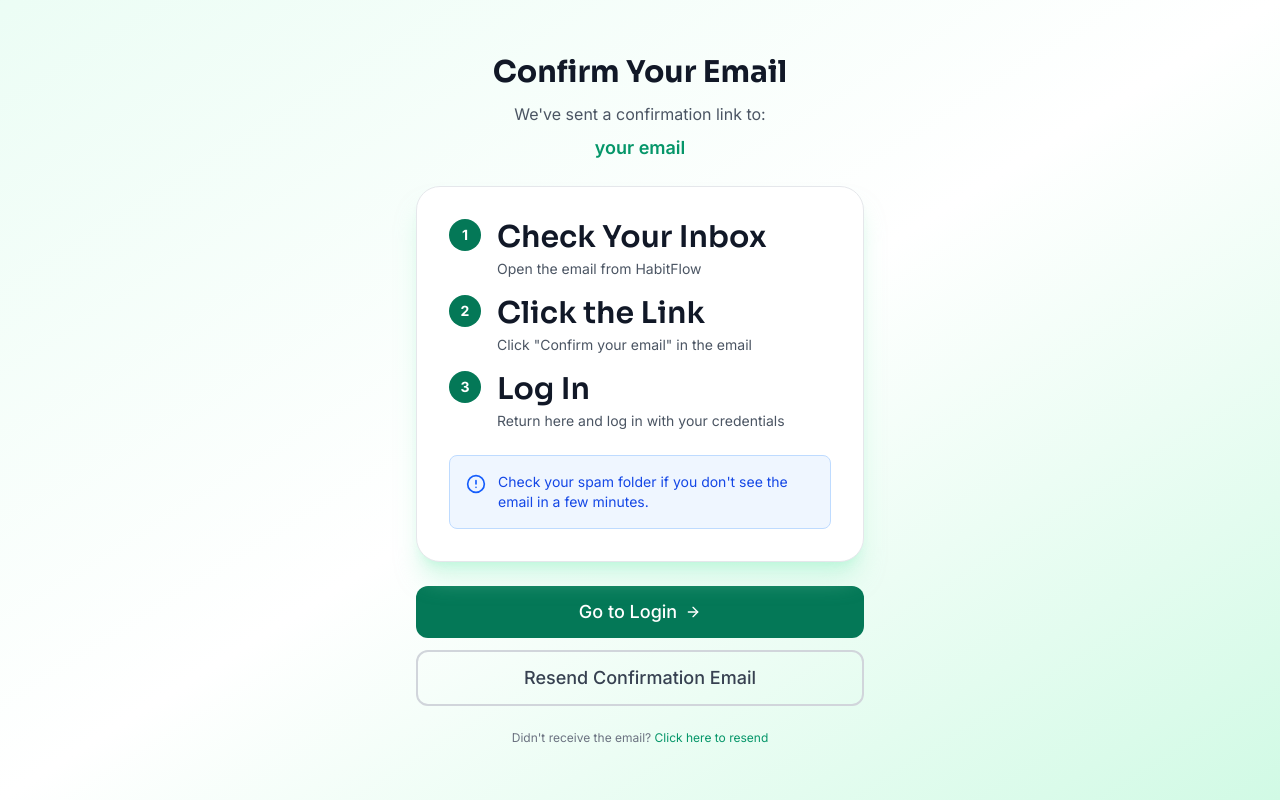
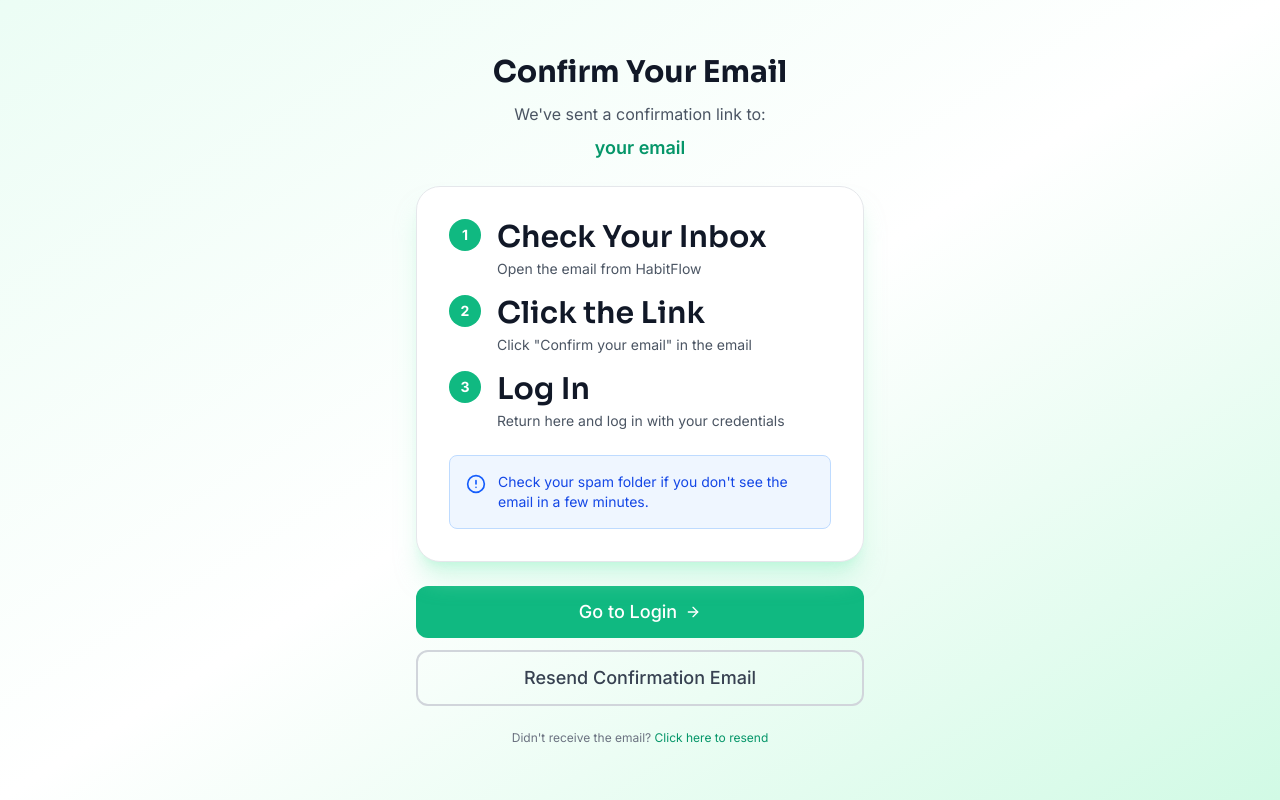
Before and after one commit to HaythamSaba/habitflow, a React (Vite) app: page /email-confirmation in a window 1280 px wide. Built offline with nearby package versions, Linux system fonts and the light colour scheme; no server answers; the database is empty.

Commit message:
changing bg-primary-700 to 500

```diff
--- a/src/components/habits/HabitsContainer.tsx
+++ b/src/components/habits/HabitsContainer.tsx
@@ -95,7 +95,7 @@ export default function HabitsContainer({
       {habits && habits.length > 0 ? (
         <div>
           <div className="flex flex-col sm:flex-row sm:items-center justify-between gap-3 mb-4 sm:mb-6">
-            <h3 className="text-lg sm:text-xl font-bold text-primary-700 dark:text-primary-400">
+            <h3 className="text-lg sm:text-xl font-bold text-primary-500 dark:text-primary-400">
               Today's Habits
             </h3>
             <div className="flex gap-2 sm:gap-3">
--- a/src/components/layout/Navbar.tsx
+++ b/src/components/layout/Navbar.tsx
@@ -150,7 +150,7 @@ export default function Navbar({
                   aria-controls="account-menu"
                 >
                   <span
-                    className="bg-primary-700 rounded-full text-white p-2 font-bold text-sm md:text-base"
+                    className="bg-primary-500 rounded-full text-white p-2 font-bold text-sm md:text-base"
                     aria-hidden="true"
                   >
                     {userInitials}
--- a/src/components/layout/Sidebar.tsx
+++ b/src/components/layout/Sidebar.tsx
@@ -103,7 +103,7 @@ export default function SideBar({
                     transition-all duration-200 relative
                     ${
                       active
-                        ? "bg-primary-700 text-white"
+                        ? "bg-primary-500 text-white"
                         : "text-gray-700 dark:text-gray-300 hover:bg-gray-100 dark:hover:bg-gray-800"
                     }`}
                 >
--- a/src/components/templates/TemplateGallery.tsx
+++ b/src/components/templates/TemplateGallery.tsx
@@ -46,7 +46,7 @@ export function TemplateGallery({
           onClick={() => setSelectedCategory(null)}
           className={`px-3 sm:px-4 py-1.5 sm:py-2 min-h-11 rounded-full font-medium text-xs sm:text-sm transition-all whitespace-nowrap shrink-0 ${
             selectedCategory === null
-              ? "bg-primary-700 text-white shadow-lg scale-105"
+              ? "bg-primary-500 text-white shadow-lg scale-105"
               : "bg-gray-100 dark:bg-gray-700 text-gray-700 dark:text-gray-300 hover:bg-gray-200 dark:hover:bg-gray-600"
           }`}
         >
@@ -67,7 +67,7 @@ export function TemplateGallery({
               onClick={() => setSelectedCategory(category)}
               className={`px-3 sm:px-4 py-1.5 sm:py-2 min-h-11 rounded-full font-medium text-xs sm:text-sm transition-all whitespace-nowrap shrink-0 ${
                 selectedCategory === category
-                  ? "bg-primary-700 text-white shadow-lg scale-105"
+                  ? "bg-primary-500 text-white shadow-lg scale-105"
                   : "bg-gray-100 dark:bg-gray-700 text-gray-700 dark:text-gray-300 hover:bg-gray-200 dark:hover:bg-gray-600"
               }`}
             >
--- a/src/components/ui/Button.tsx
+++ b/src/components/ui/Button.tsx
@@ -35,7 +35,7 @@ export const Button = forwardRef<HTMLButtonElement, ButtonProps>(
     // Focus ring uses primary-600 (≥3:1 against white and dark backgrounds);
     // danger overrides it with red so the ring matches the button
     const variants = {
-      primary: "btn-primary bg-primary-700 text-white hover:bg-primary-800",
+      primary: "btn-primary bg-primary-500 text-white hover:bg-primary-800",
       secondary:
         "btn-secondary bg-secondary text-gray-900 hover:bg-yellow-400",
       // Dark variants must live here: these utilities beat the dark: rules in
--- a/src/components/ui/LetsConnect.tsx
+++ b/src/components/ui/LetsConnect.tsx
@@ -30,10 +30,10 @@ export default function LetsConnect() {
 
       </div>
 
-      <div className="mt-6 pt-6 border-t border-gray-700">
+      <div className="mt-6">
         <a
           href="mailto:haythamsaba@gmail.com?subject=HabitFlow%20Feedback"
-          className="block w-full text-center px-4 py-3 bg-primary-700 hover:bg-primary-800 text-white rounded-2xl font-medium transition-colors"
+          className="block w-full text-center px-4 py-3 bg-primary-500 hover:bg-primary-800 text-white rounded-2xl font-medium transition-colors"
         >
           Send Feedback
         </a>
--- a/src/pages/AchievementsPage.tsx
+++ b/src/pages/AchievementsPage.tsx
@@ -146,7 +146,7 @@ export function AchievementsPage() {
                 onClick={() => setSelectedCategory(category)}
                 className={`px-3 sm:px-4 py-2 min-h-11 rounded-lg font-medium transition-all text-sm sm:text-base whitespace-nowrap shrink-0 ${
                   selectedCategory === category
-                    ? "bg-primary-700 text-white border border-primary-700 shadow-md dark:bg-primary-900 dark:text-primary-300 dark:border-primary-300"
+                    ? "bg-primary-500 text-white border border-primary-700 shadow-md dark:bg-primary-900 dark:text-primary-300 dark:border-primary-300"
                     : "bg-white text-gray-700 border border-gray-300 hover:border-primary dark:bg-gray-950 dark:text-gray-400 dark:border-gray-600 hover:dark:border-primary-500"
                 }`}
               >
--- a/src/pages/EmailConfirmationPage.tsx
+++ b/src/pages/EmailConfirmationPage.tsx
@@ -90,7 +90,7 @@ export function EmailConfirmationPage() {
             {/* Step 1 */}
             <div className="flex gap-4">
               <div className="shrink-0">
-                <div className="w-8 h-8 bg-primary-700 rounded-full flex items-center
+                <div className="w-8 h-8 bg-primary-500 rounded-full flex items-center
                   justify-center text-white font-bold text-sm">
                   1
                 </div>
@@ -108,7 +108,7 @@ export function EmailConfirmationPage() {
             {/* Step 2 */}
             <div className="flex gap-4">
               <div className="shrink-0">
-                <div className="w-8 h-8 bg-primary-700 rounded-full flex items-center
+                <div className="w-8 h-8 bg-primary-500 rounded-full flex items-center
                   justify-center text-white font-bold text-sm">
                   2
                 </div>
@@ -126,7 +126,7 @@ export function EmailConfirmationPage() {
             {/* Step 3 */}
             <div className="flex gap-4">
               <div className="shrink-0">
-                <div className="w-8 h-8 bg-primary-700 rounded-full flex items-center
+                <div className="w-8 h-8 bg-primary-500 rounded-full flex items-center
                   justify-center text-white font-bold text-sm">
                   3
                 </div>
```
